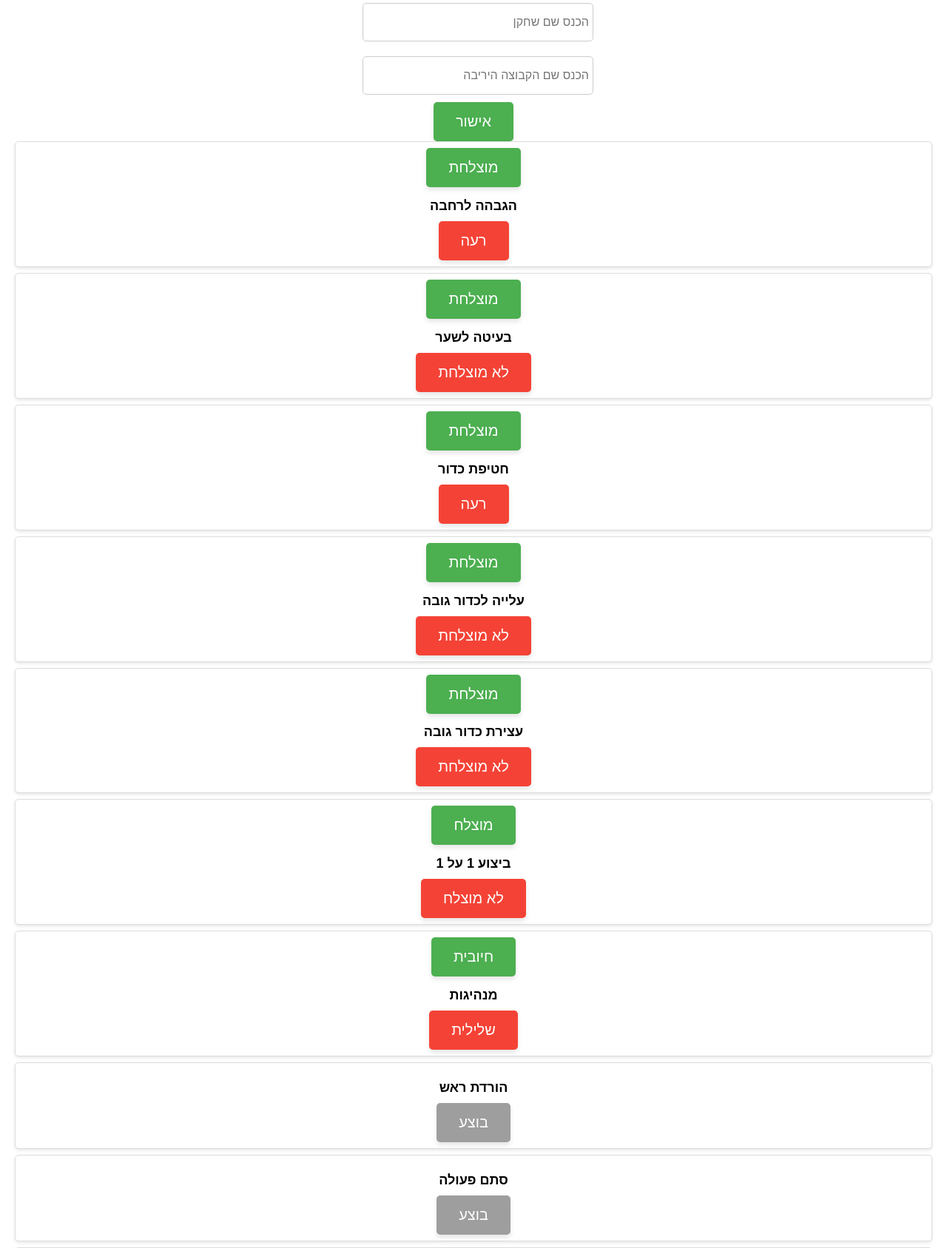
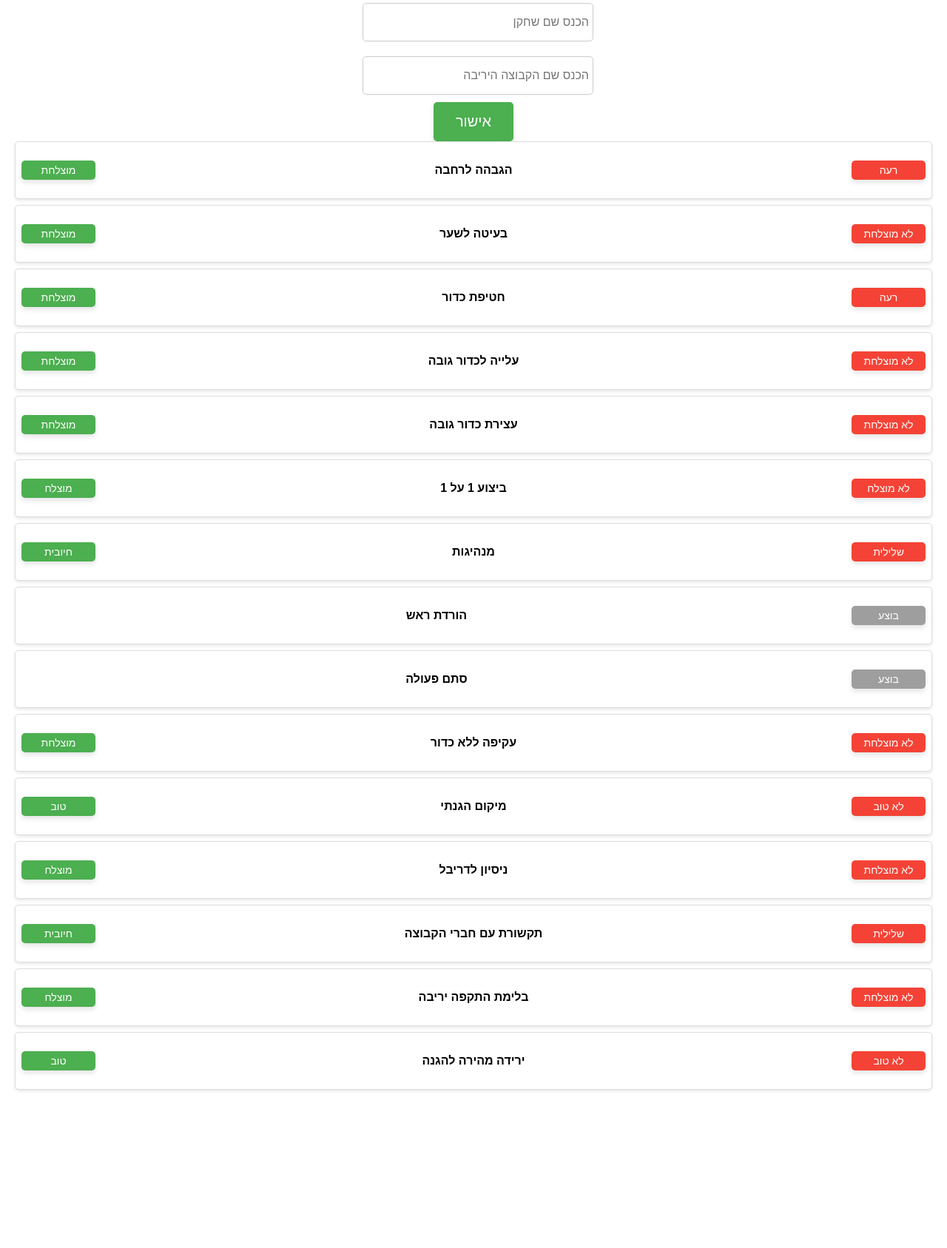
Before and after one commit to assafshtengel/PlayerTracker, a Flask app: page / in a window 1280 px wide. Shown: the part 181-1868 px from the top of the page at 74% size. After the commit the page ends 1656 px from the top, so only its background shows below. Run offline with Flask 3, Linux system fonts and the light colour scheme; some libraries are stand-ins or nearby versions.

Commit message:
Update styles.css

```diff
--- a/static/styles.css
+++ b/static/styles.css
@@ -284,3 +284,29 @@ button:hover {
     max-width: 100%; /* מתאים לרוחב המסך */
     margin: 0 auto; /* ממרכז את הרשת */
 }
+
+.action-group {
+    display: flex; /* מאפשר סידור אופקי של האלמנטים */
+    justify-content: space-between; /* פעולה טובה מצד ימין ורעה מצד שמאל */
+    align-items: center; /* ממרכז את האלמנטים אנכית */
+    padding: 8px; /* התאמת רווח פנימי */
+    border: 1px solid #ddd; /* מסגרת קלה */
+    border-radius: 5px; /* פינות מעוגלות */
+    background-color: #fff; /* רקע לבן */
+    box-shadow: 0 2px 4px rgba(0, 0, 0, 0.1); /* צל קל */
+    font-size: 14px; /* טקסט קטן יותר */
+    height: 60px; /* גובה קבוע לעמודה */
+}
+
+.action-group h2 {
+    font-size: 16px; /* גודל טקסט קטן יותר */
+    margin: 0; /* ביטול מרווח */
+    flex-grow: 1; /* מאפשר כותרת בגודל דינמי */
+    text-align: center; /* ממורכז */
+}
+
+.action-group button {
+    width: 100px; /* רוחב קבוע לכפתורים */
+    padding: 5px; /* התאמת רווח פנימי */
+    font-size: 14px; /* גודל טקסט קטן יותר */
+}
```
